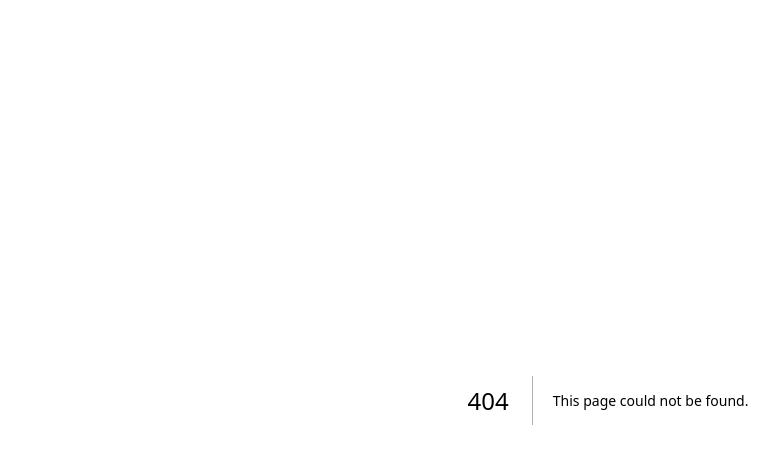
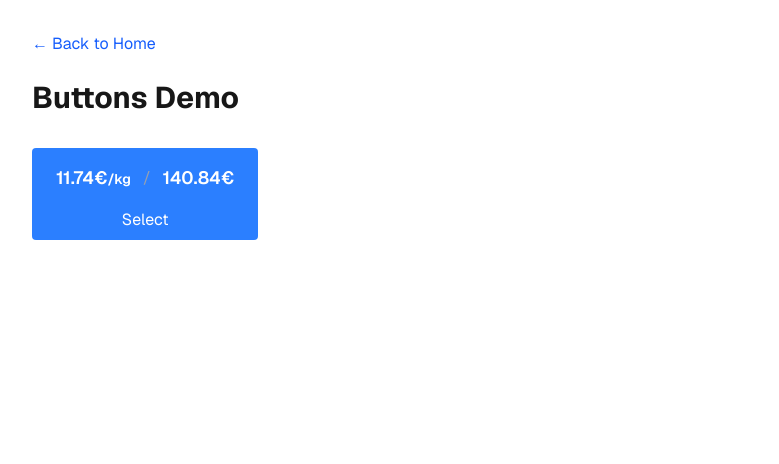
Before and after one commit to desplega-ai/evals, a Next.js app: page /buttons in a window 1280 px wide. Before the commit this address had no page. Shown: the top 464 px of the page, without its empty margins (32-811 px from the left). Built offline with nearby package versions, Linux system fonts and the light colour scheme.

Commit message:
new page

```diff
--- /dev/null
+++ b/src/app/buttons/page.tsx
@@ -0,0 +1,51 @@
+import Link from "next/link";
+
+export default function ButtonsPage() {
+  return (
+    <div className="font-sans min-h-screen p-8">
+      <main className="max-w-6xl mx-auto">
+        <div className="mb-6">
+          <Link
+            href="/"
+            className="text-blue-600 hover:underline"
+          >
+            ← Back to Home
+          </Link>
+        </div>
+
+        <h1 className="text-3xl font-bold mb-8">Buttons Demo</h1>
+
+        <div className="overflow-x-auto">
+          <button
+            type="button"
+            className="bg-blue-500 hover:bg-blue-600 text-white px-4 py-2 rounded transition-colors duration-200"
+          >
+            <div
+              className="animate-fade-in"
+              data-cy="selectYourchoiceButton-0"
+            >
+              <div className="p-2">
+                <div className="flex items-center gap-2">
+                  <div className="font-semibold">
+                    <span className="text-lg">
+                      <span>11.74</span>
+                      €<span className="text-sm">/kg</span>
+                    </span>
+                  </div>
+                  <span className="text-gray-400 mx-1">/</span>
+                  <div className="font-semibold">
+                    <span className="text-lg">
+                      <span>140.84</span>
+                      €
+                    </span>
+                  </div>
+                </div>
+              </div>
+              <span className="block text-center mt-2">Select</span>
+            </div>
+          </button>
+        </div>
+      </main>
+    </div>
+  );
+}
--- a/src/app/page.tsx
+++ b/src/app/page.tsx
@@ -5,6 +5,7 @@ export default function Home() {
     { path: "/table", name: "Table Demo", description: "View dummy table data" },
     { path: "/checkboxes", name: "Checkboxes Demo", description: "Different checkbox types" },
     { path: "/visible", name: "Visibility Demo", description: "Interaction with visible and not visible elements" },
+    { path: "/buttons", name: "Buttons Demo", description: "Interaction with different types of buttons" },
   ];
 
   return (
```
